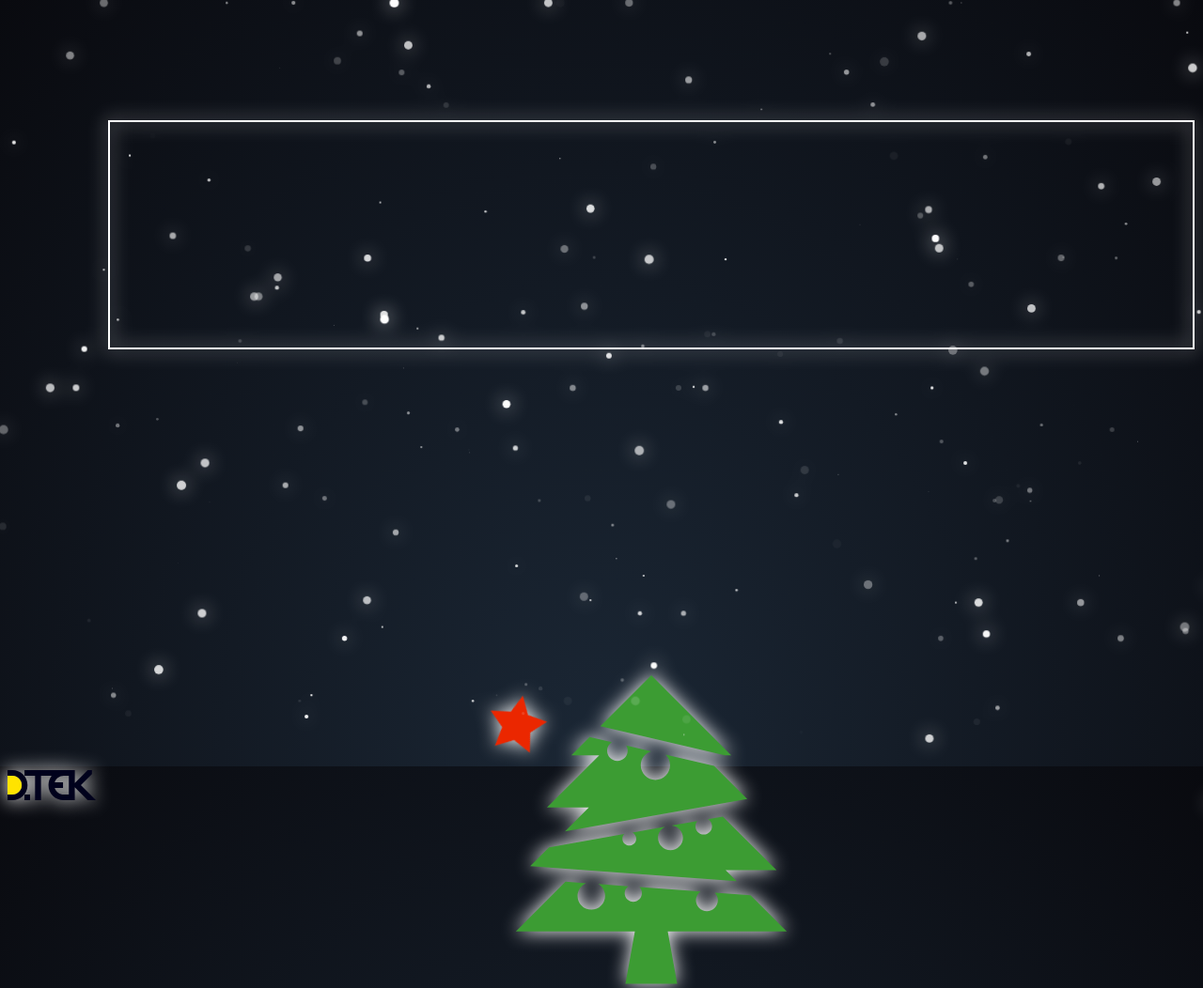
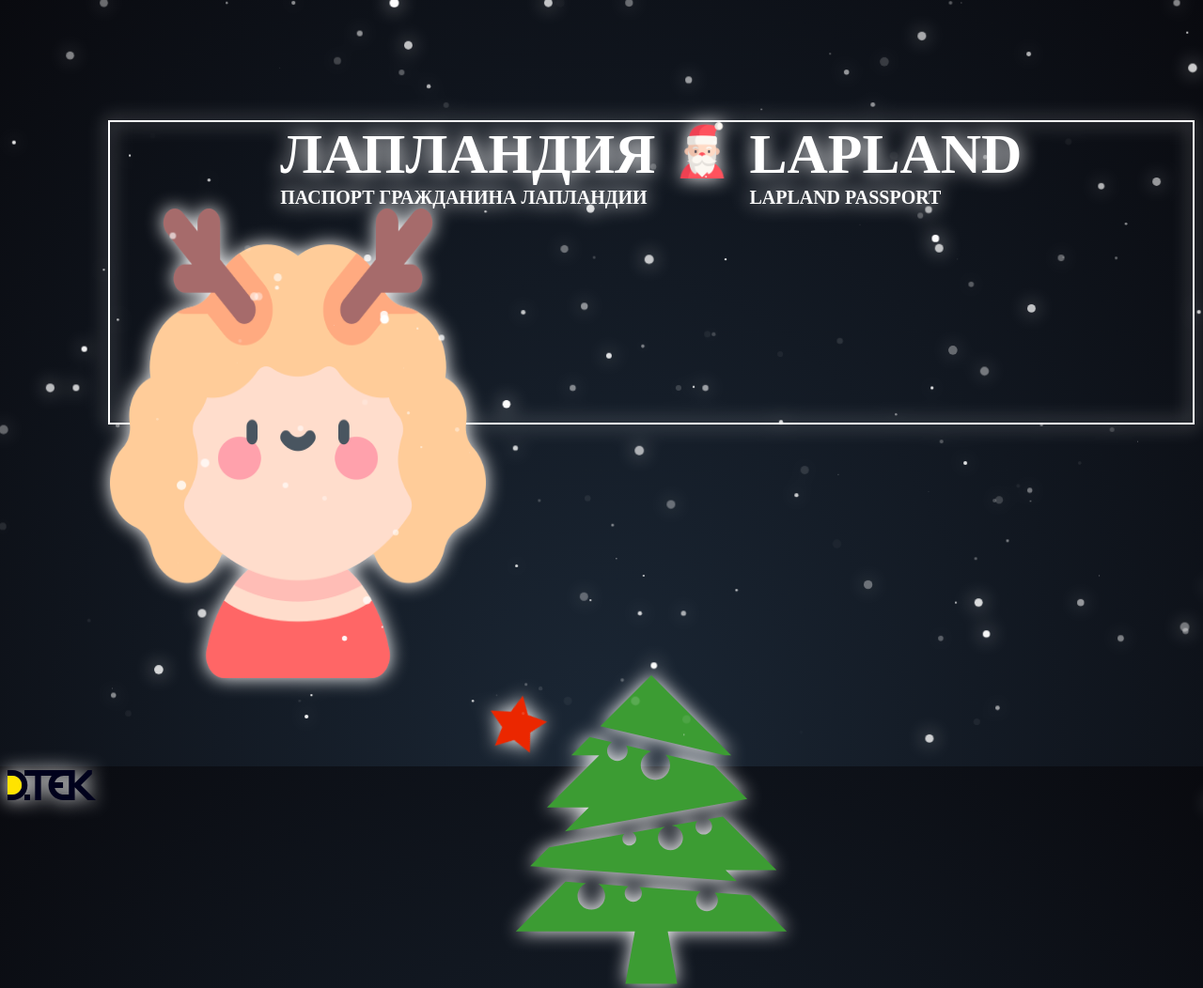
Before and after one commit to kamelot88/Lapland-Passport, a plain HTML site: page index.html in a window 1280 px wide. Shown: the top 1052 px of the page at 94% size. Drawn offline with Linux system fonts and the light colour scheme.

Commit message:
feat: add table passport

```diff
--- a/index.html
+++ b/index.html
@@ -2,7 +2,7 @@
 <html lang="en" >
 <head>
   <meta charset="UTF-8">
-  <title>CodePen - Snow (Pure CSS)</title>
+  <title>Lapland-Passport</title>
   <link rel="stylesheet" href="style.css">
 
 </head>
@@ -213,9 +213,26 @@
         <div class="snow"></div>
         <div class="snow"></div>
     </div>
+
     <div class="card">
+        <div class="name-region">
+            <div class="b1">
+                <h2 class="region">Лапландия</h2>
+                <h3 class="pas-reg">паспорт гражданина Лапландии</h3>
+            </div>
+            <img src="img/gerb.png" alt="">
+            <div class="b2">
+                <h2 class="region">Lapland</h2>
+                <h3 class="pas-reg">Lapland passport</h3>
+            </div>
+        </div>
+        <div class="content-card">
+            <div class="photo">
+                <img src="img/girl.png" alt="">
+            </div>
+        </div>
+    </div>
 
-    </div>
     <svg version="1.1" id="xtree" xmlns="http://www.w3.org/2000/svg" xmlns:xlink="http://www.w3.org/1999/xlink" x="0px" y="0px"
 viewBox="0 0 50 50">
     <g>
--- a/script.js
+++ b/script.js
@@ -1,9 +1,11 @@
 
   var myAudio1 = new Audio('/audio/metel.mp3');
-  myAudio1.play();
+//   myAudio1.play();
 
-// setTimeout(() => {
-//     myAudio1.volume = '0.1';
-//     myAudio1.play();
-// }, 5);
-// setTimeout();
+setTimeout(() => {
+    myAudio1.volume = '0.1';
+    myAudio1.play();
+    myAudio1.play();
+    myAudio1.play();
+}, 5);
+setTimeout();
--- a/style.css
+++ b/style.css
@@ -2644,13 +2644,6 @@
   margin-top: 80vh;
 } */
 
-.card {
-    width: 90vw;
-    height: 30vh;
-    margin: 0 auto;
-    margin-top: 15vh;
-    border: 2px solid white;
-}
 #star {
     animation: spin 6s linear infinite;
     transform-origin: center;
@@ -2661,7 +2654,7 @@
     width: 400px;
     display: block;
     fill: #3c9c33;
-    margin-top: 35vh;
+    margin-top: 25vh;
 }
 @keyframes spin {
     0% {
@@ -2673,3 +2666,45 @@
         transform: rotate(359deg);
     }
 }
+
+.card {
+    width: 90vw;
+    height: 40vh;
+    margin: 0 auto;
+    margin-top: 15vh;
+    border: 2px solid white;
+    display: flex;
+    flex-direction: column;
+    justify-content: space-around;
+}
+.region {
+    font-size: 60px;
+    color: white;
+    text-transform: uppercase;
+    margin: 0;
+}
+.pas-reg {
+    margin: 0;
+    font-size: 20px;
+    color: white;
+    text-transform: uppercase;
+}
+.name-region {
+    display: flex;
+    justify-content: center;
+    align-items: flex-start;
+    flex-grow: 1;
+}
+.name-region > img {
+    height: 60px;
+    margin: 0 20px 0 20px;
+}
+.b1, .b2 {
+    display: flex;
+    flex-direction: column;
+    align-items: flex-start;
+}
+.photo > img {
+    width: 400px;
+    height: 500px;
+}
```
Also changed, not shown: img/gerb.png (added), img/girl.png (added).
